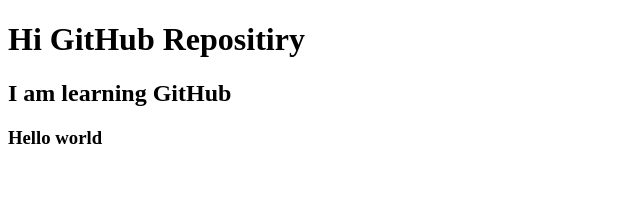
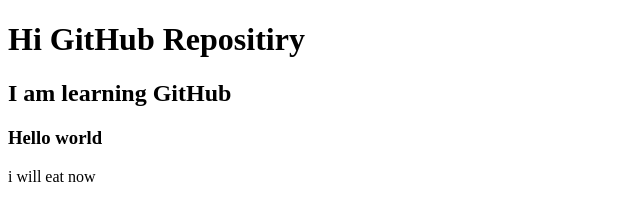
Before and after one commit to Abu-Rayhan5/Learn-1, a plain HTML site: page index.html in a window 1280 px wide. Shown: the whole page, without its empty margins (0-640 px from the left). Drawn offline with Linux system fonts and the light colour scheme.

Commit message:
frist commit

```diff
--- a/index.html
+++ b/index.html
@@ -10,5 +10,6 @@
     <h1>Hi GitHub Repositiry</h1>
     <h2>I am learning GitHub</h2>
     <h3>Hello world</h3>
+    <p>i will eat now</p>
 </body>
 </html>
```
